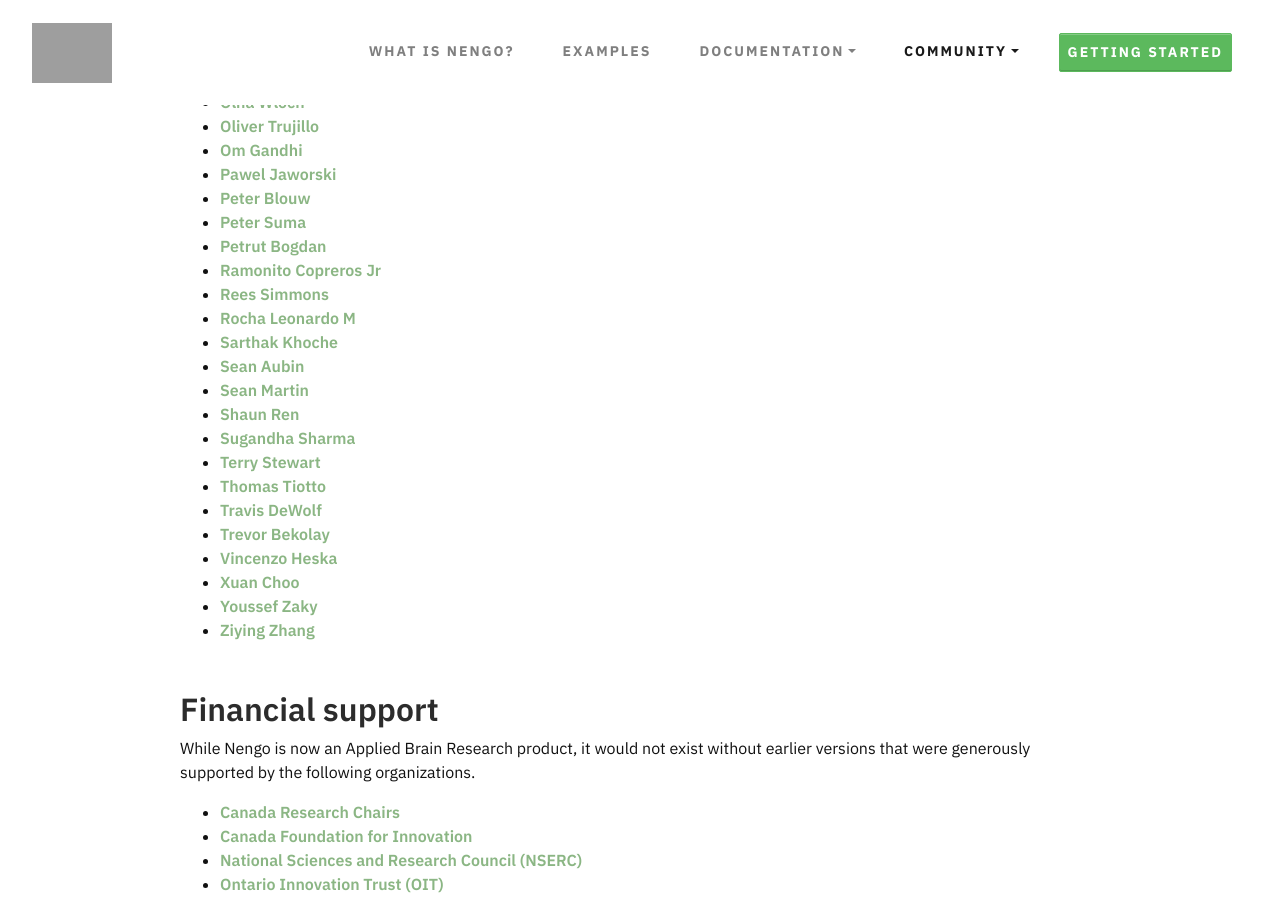
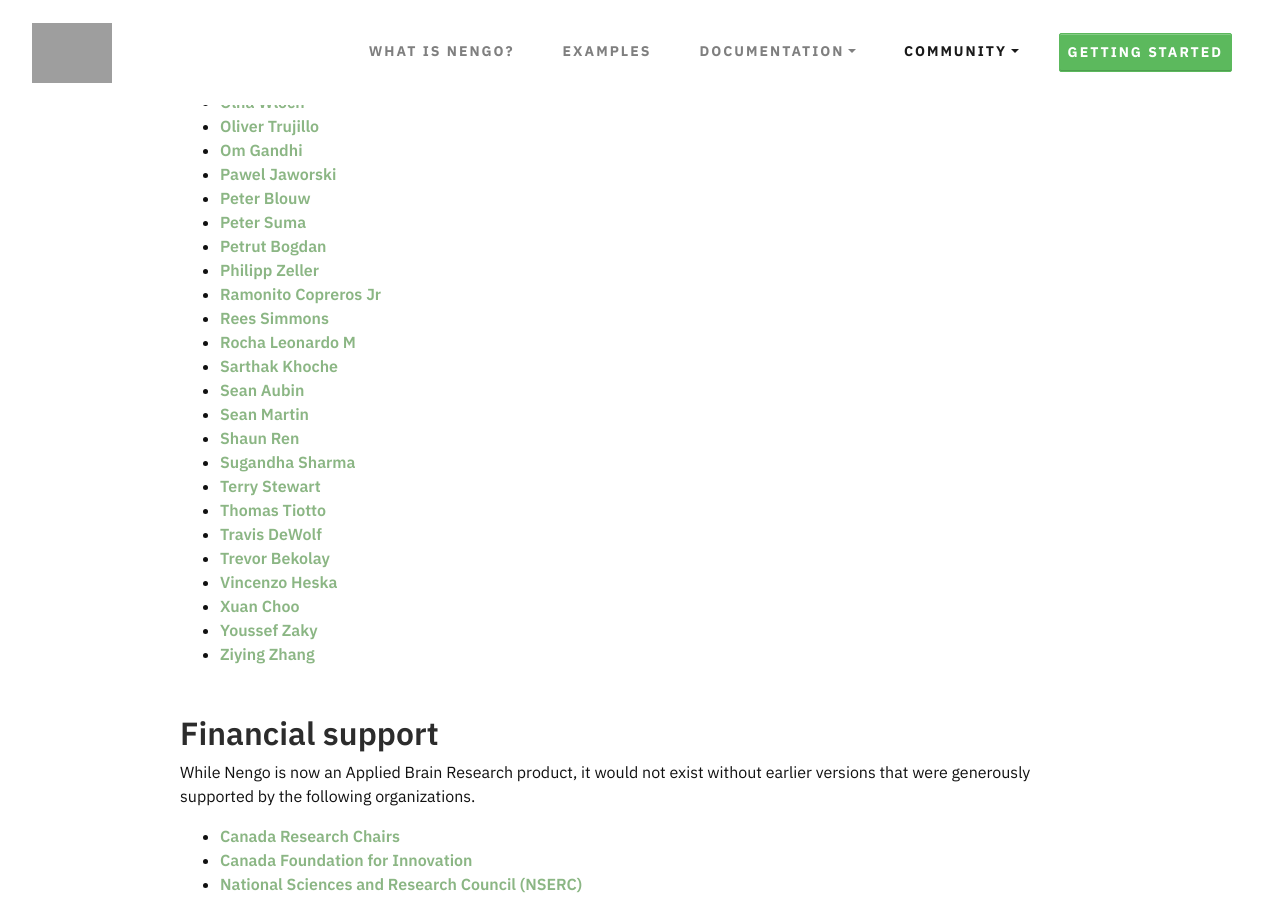
Before and after one commit to nengo/nengo.github.io, a Jekyll site: the page built from people.md, in a window 1280 px wide and 900 px high, scrolled down 1418 px. Built offline with Jekyll 4.4.1, drawn with Linux system fonts in a browser that asks for light colours; nearby versions of some CDN libraries; comment, search, counter and statistics services are not loaded.

Commit message:
Add myself to people.md

```diff
--- a/people.md
+++ b/people.md
@@ -66,6 +66,7 @@
 - [Peter Blouw](mailto:pblouw@uwaterloo.ca)
 - [Peter Suma](mailto:psuma@waterloo.ca)
 - [Petrut Bogdan](mailto:petrutantoniu8@gmail.com)
+- [Philipp Zeller](mailto:philipp.zeller@tum.de)
 - [Ramonito Copreros Jr](mailto:ramonito.copreros.jr@appliedbrainresearch.com)
 - [Rees Simmons](mailto:rsimmons@uwaterloo.ca)
 - [Rocha Leonardo M](mailto:leo(dot)m(dot)rocha@gmail.com)
```
